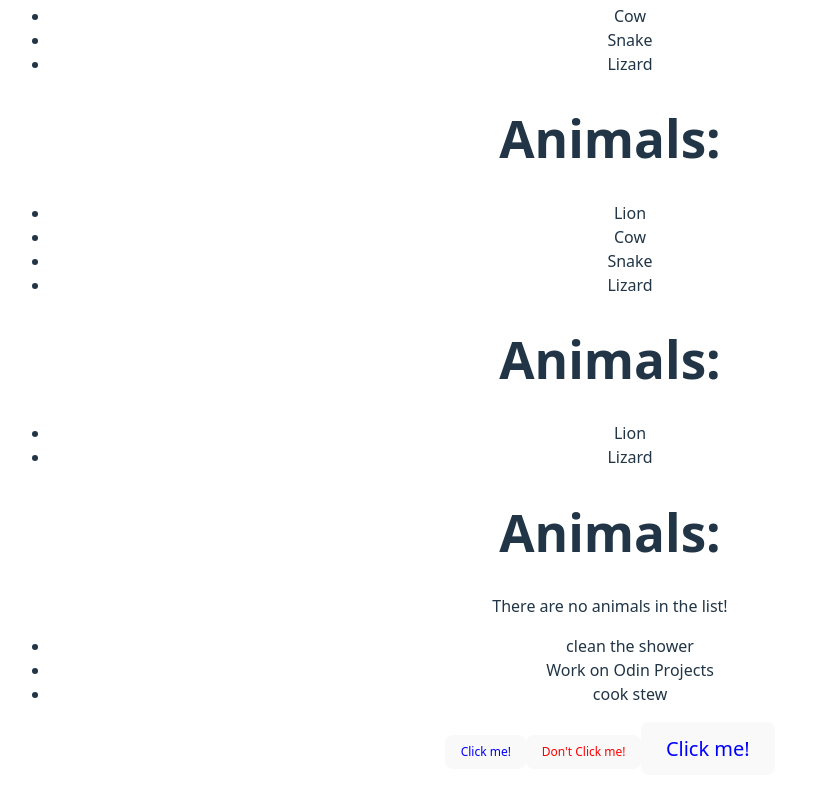
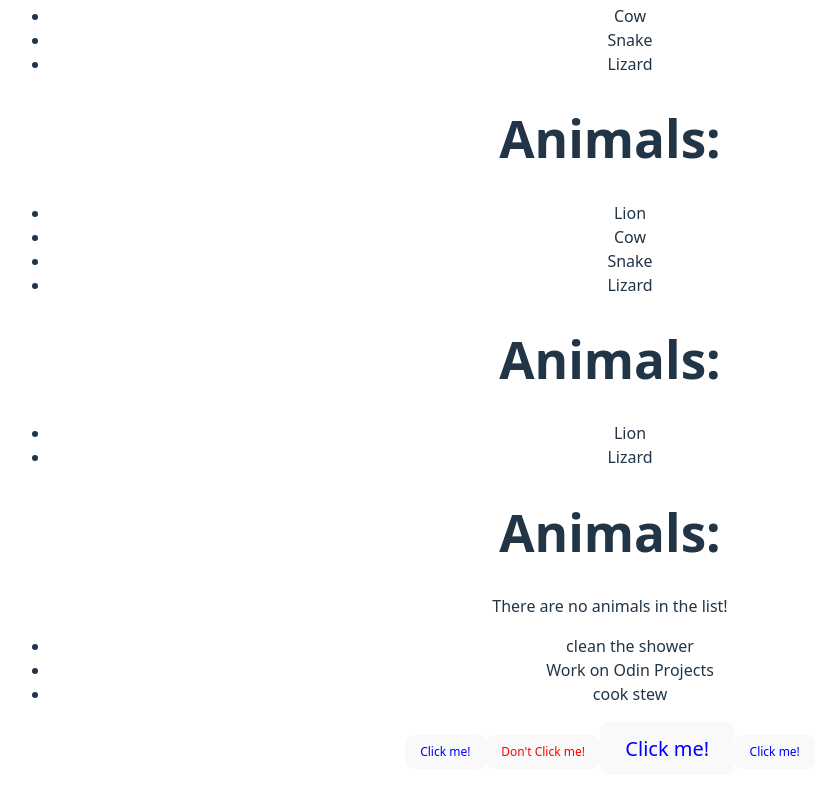
Before and after one commit to mrmiffmiff/hello-react-world, a React (Vite) app: page / in a window 1280 px wide. Shown: the part 1597-2392 px from the top of the page, without its empty margins (30-860 px from the left). Built offline with nearby package versions, Linux system fonts and the light colour scheme.

Commit message:
function as prop

```diff
--- a/src/Button.jsx
+++ b/src/Button.jsx
@@ -1,20 +1,27 @@
-function Button({ text = "Click me!", color = "blue", fontSize = 12 }) {
+function Button({ text = "Click me!", color = "blue", fontSize = 12, handleClick }) {
     const buttonStyle = {
         color: color,
         fontSize: fontSize + 'px'
     };
 
     return (
-        <button style={buttonStyle}>{text}</button>
+        <button onClick={handleClick} style={buttonStyle}>
+            {text}
+        </button>
     );
 }
 
 export default function MultipleButtons() {
+    const handleButtonClick = () => {
+        window.location.href = "https://www.google.com";
+    };
+
     return (
         <div>
             <Button />
             <Button text="Don't Click me!" color="red" />
             <Button fontSize={20} />
+            <Button handleClick={handleButtonClick} />
         </div>
     );
 }
```
